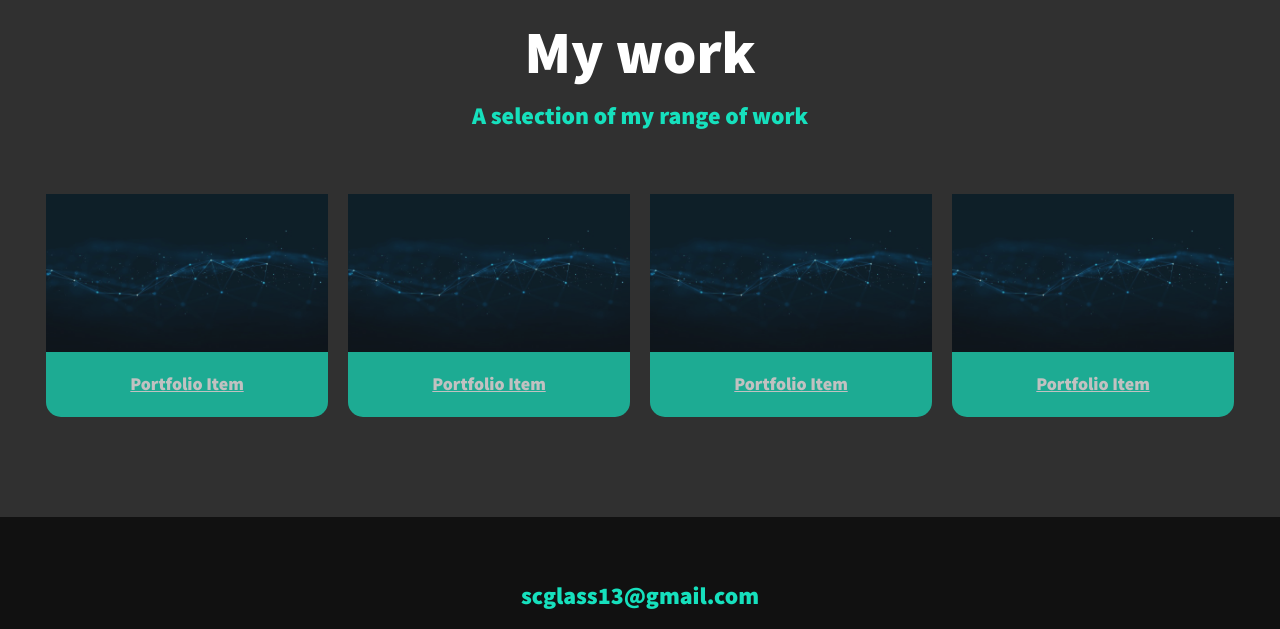
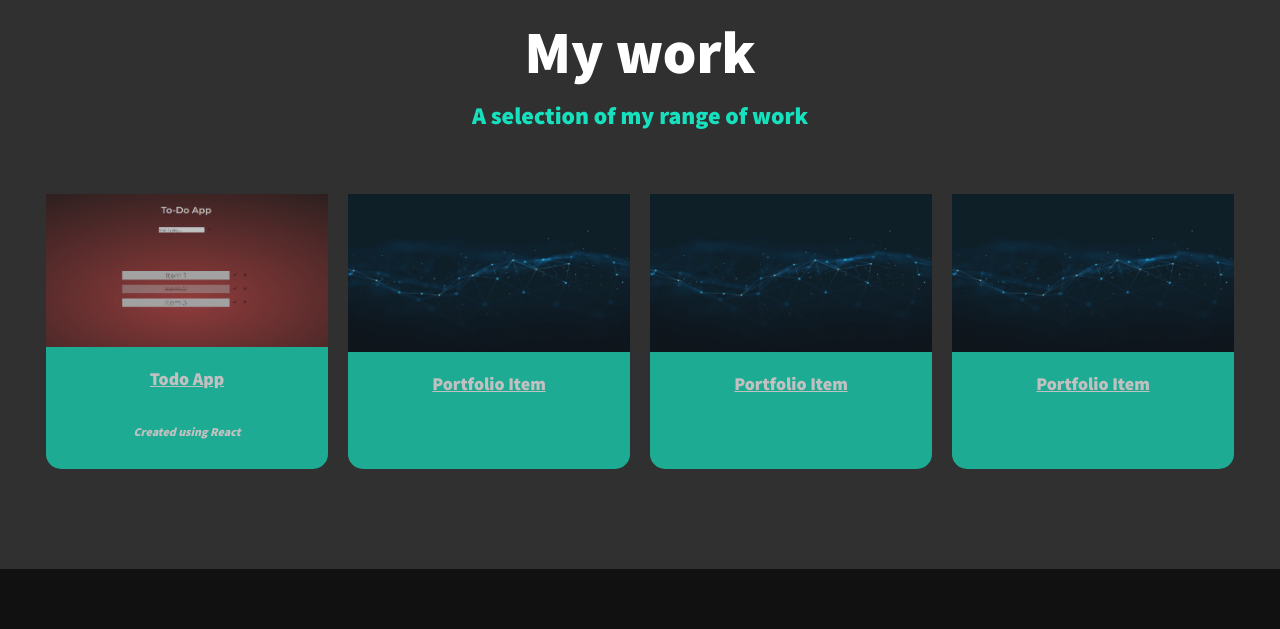
Before and after one commit to scglass13/My_Portfolio, a plain HTML site: page index.html in a window 1280 px wide. Shown: the part 1797-2426 px from the top of the page. Drawn offline with nearby package versions, Linux system fonts and the light colour scheme; files whose address does not match are found by name.

Commit message:
added first project

```diff
--- a/index.html
+++ b/index.html
@@ -131,11 +131,12 @@
 
       <div class="w3-card-4">
         <a href="#" class="portfolio__item" target="_blank">
-          <img src="tech-background.jpg" alt="" class="portfolio__img" />
+          <img src="Todo_app_screenshot.png" alt="" class="portfolio__img" />
           <div class="w3-container w3-center">
-            <p class="card_caption">Portfolio Item</p>
           </div>
         </a>
+        <p class="card_caption">Todo App</p>
+        <h6 class="card_description">Created using React</h6>
       </div>
 
       <div class="w3-card-4">
--- a/style.css
+++ b/style.css
@@ -390,6 +390,11 @@ header {
     color: #fff;
 }
 
+.card_description {
+    font-style: italic;
+    font-weight: lighter;
+}
+
 .card_caption:link {
     text-decoration: none;
 }
```
Also changed, not shown: Todo_app_screenshot.png (added).
